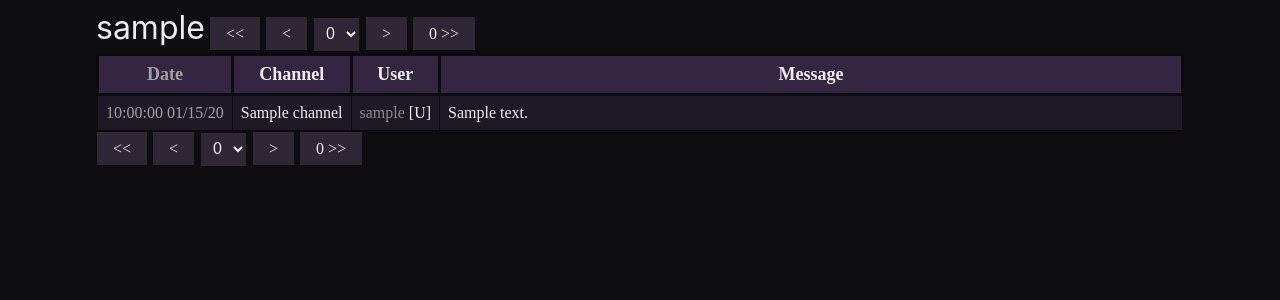
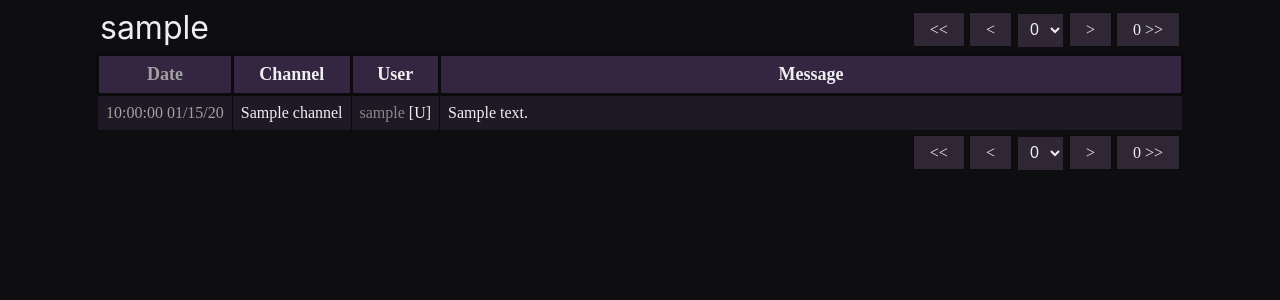
Before and after one commit to retrontology/twitchlogger, a Django app: a page that uses src/webserver/user/templates/user/user.html in a window 1280 px wide. Shown: the top 300 px of the page. Run offline with Django 4.2, Linux system fonts and the light colour scheme; tables that the repository leaves empty hold one stand-in row (values such as "Sample post"); a database or web service that is not in the repository returns one stand-in record (values such as "Sample title").

Commit message:
style new layout

```diff
--- a/src/webserver/static/style.css
+++ b/src/webserver/static/style.css
@@ -55,6 +55,7 @@ a {
 a.channel-title, a.user-title {
     font-family: "Roobert", "Inter", "Helvetica Neue", Helvetica, Arial, sans-serif;
     font-size: 32px;
+    margin: 4px;
 }
 
 div.page-navigation {
@@ -84,3 +85,8 @@ a.first-page, a.previous-page, a.next-page, a.last-page {
     padding-left: 16px;
     padding-right: 16px;
 }
+
+span.page-navigation {
+    float: right;
+    margin: 4px;
+}
```
